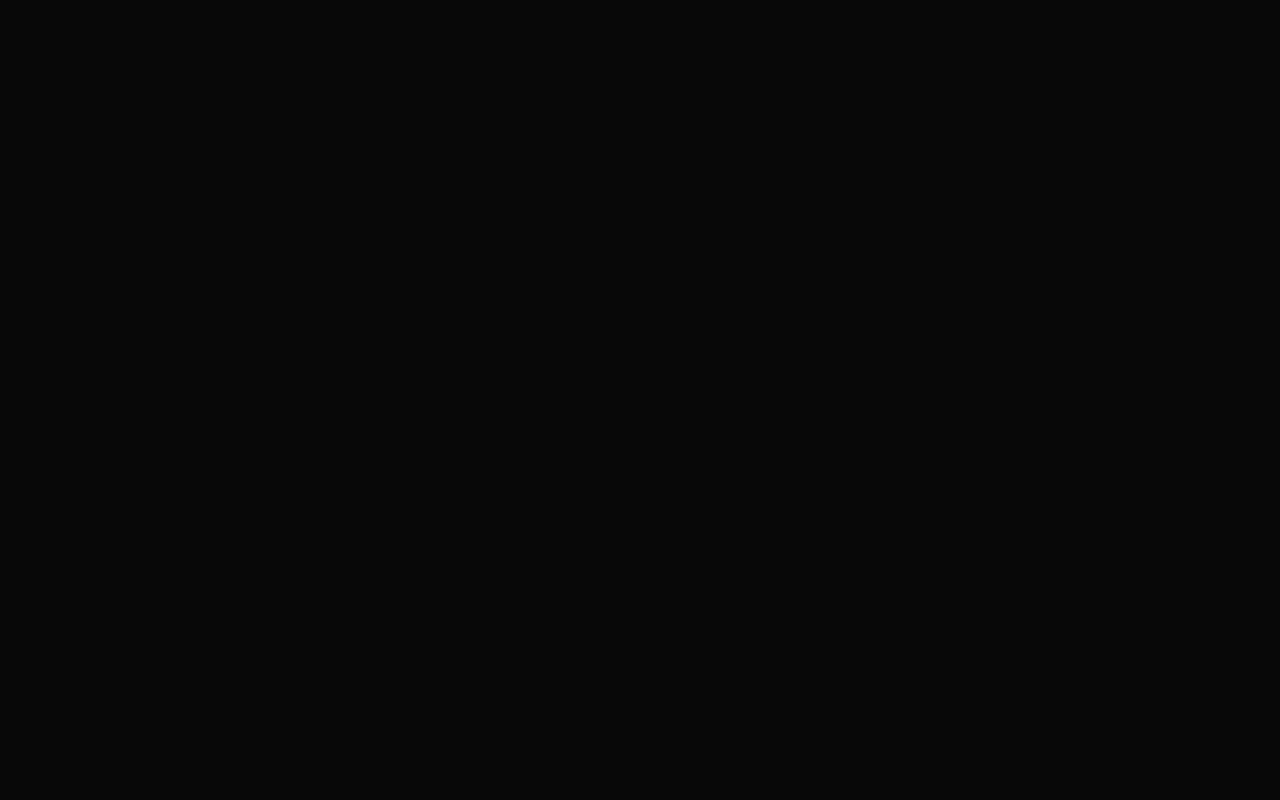
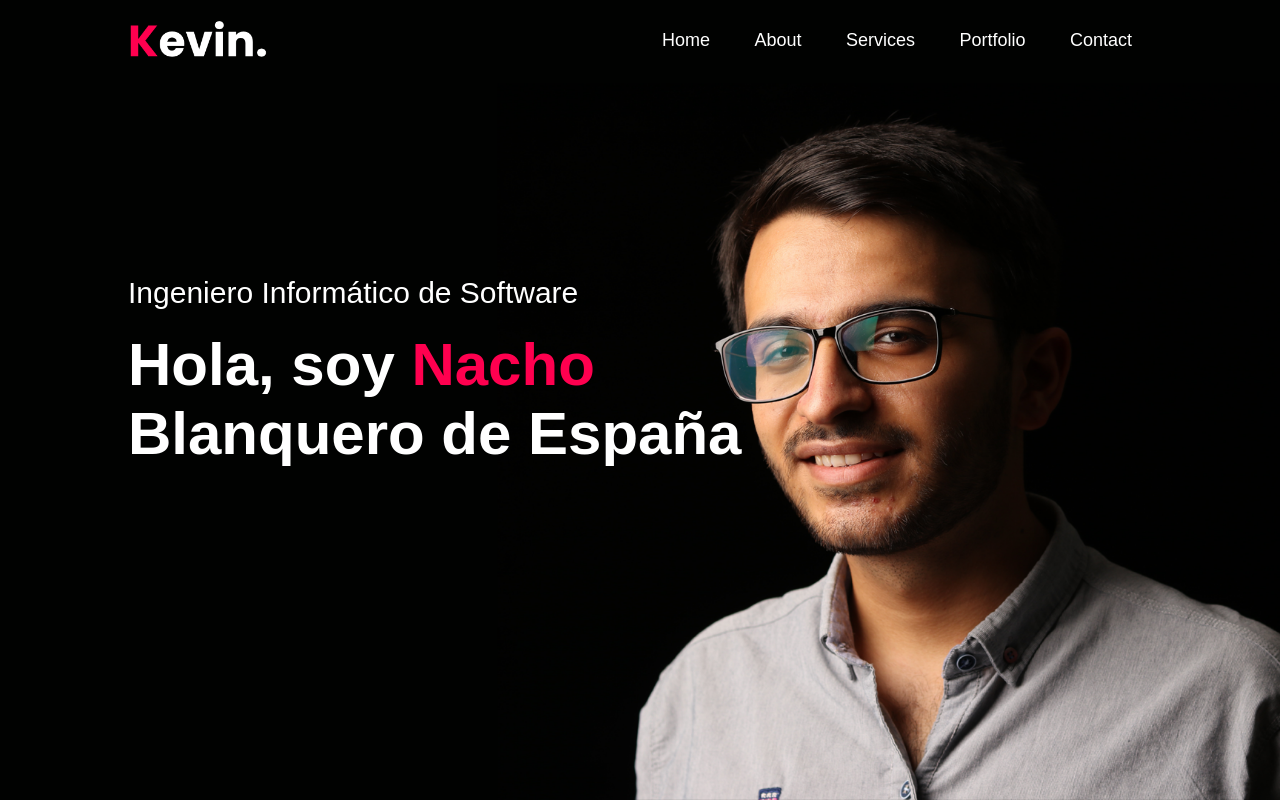
Before and after one commit to ignblabla/Web-personal, a plain HTML site: page index.html in a window 1280 px wide. Drawn offline with Linux system fonts and the light colour scheme.

Commit message:
feat: header section done and images uploaded

```diff
--- a/index.html
+++ b/index.html
@@ -7,6 +7,24 @@
     <link rel="stylesheet" href="style.css">
 </head>
 <body>
+<div id="header">
+    <div class="container">
+        <nav>
+            <img src="images/logo.png" class="logo">
+            <ul>
+                <li><a href="#">Home</a></li>
+                <li><a href="#">About</a></li>
+                <li><a href="#">Services</a></li>
+                <li><a href="#">Portfolio</a></li>
+                <li><a href="#">Contact</a></li>
+            </ul>
+        </nav>
+        <div class="header-text">
+            <p>Ingeniero Informático de Software</p>
+            <h1>Hola, soy <span>Nacho</span><br>Blanquero de España</h1>
+        </div>
+    </div>
+</div>
 
 </body>
 </html>
--- a/style.css
+++ b/style.css
@@ -8,3 +8,57 @@ body{
     background: #080808;
     color: #fff;
 }
+#header{
+    width: 100%;
+    height: 100vh;
+    background-image: url(images/background.png);
+    background-size: cover;
+    background-position: center;
+}
+.container{
+    padding: 10px 10%;
+}
+nav{
+    display: flex;
+    align-items: center;
+    justify-content: space-between;
+    flex-wrap: wrap;
+}
+.logo{
+    width: 140px;
+}
+nav ul li{
+    display: inline-block;
+    list-style: none;
+    margin: 10px 20px;
+}
+nav ul li a{
+    color: #fff;
+    text-decoration: none;
+    font-size: 18px;
+    position: relative;
+}
+nav ul li a::after{
+    content: '';
+    width: 0;
+    height: 3px;
+    background: #ff004f;
+    position: absolute;
+    left: 0;
+    bottom: -6px;
+    transition: 0.5s;
+}
+nav ul li a:hover::after{
+    width: 100%;
+}
+.header-text{
+    margin-top: 20%;
+    font-size: 30px;
+}
+.header-text h1{
+    font-size: 60px;
+    margin-top: 20px;
+}
+.header-text h1 span{
+    color: #ff004f;
+}
```
Also changed, not shown: images/background.png (added), images/logo.png (added), images/phone-background.png (added), images/user.png (added), images/work-1.png (added), images/work-2.png (added), images/work-3.png (added), 1 other file.
